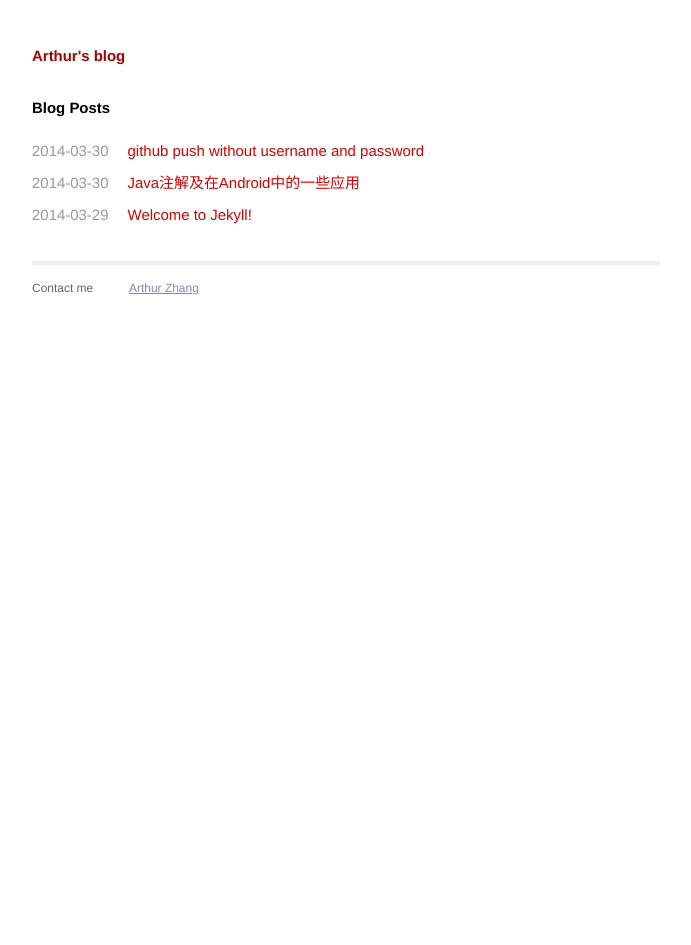
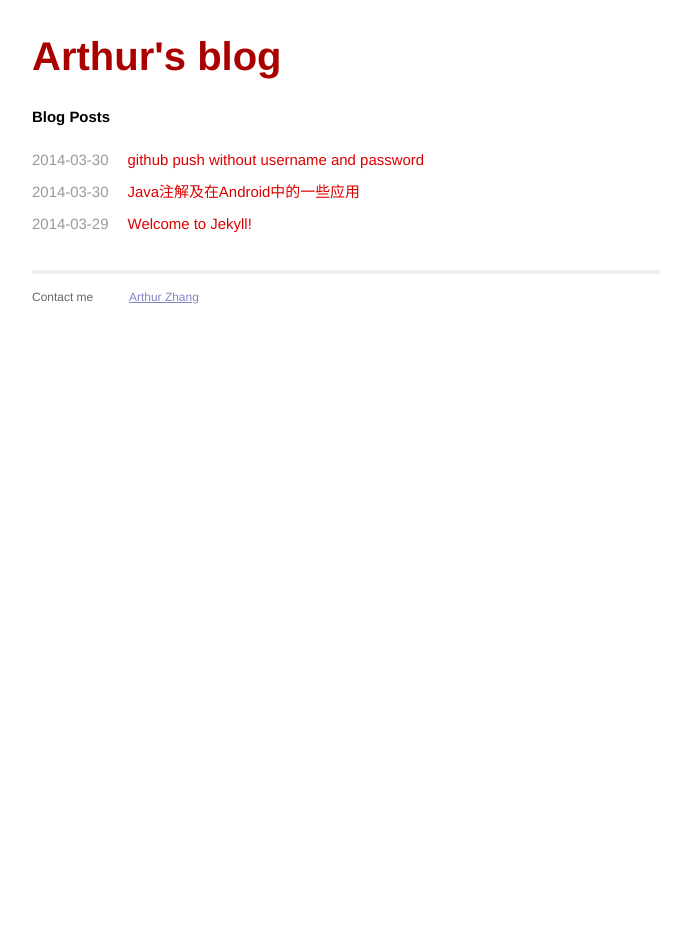
Before and after one commit to brother18/brother18.github.io, a Jekyll site: the page built from index.html, in a window 1280 px wide. Shown: the whole page, without its empty margins (294-985 px from the left). Built offline with Jekyll 4.4.1, drawn with Linux system fonts in a browser that asks for light colours; Markdown is read by kramdown in place of the engine named in the settings.

Commit message:
small changes

```diff
--- a/css/main.css
+++ b/css/main.css
@@ -72,7 +72,7 @@ a:visited { color: #a0a; }
 .header a {
   font-weight: bold;
   text-decoration: none;
-  font-size: 1  80%;
+  font-size: 40px;
 }
 
 .title {
```
